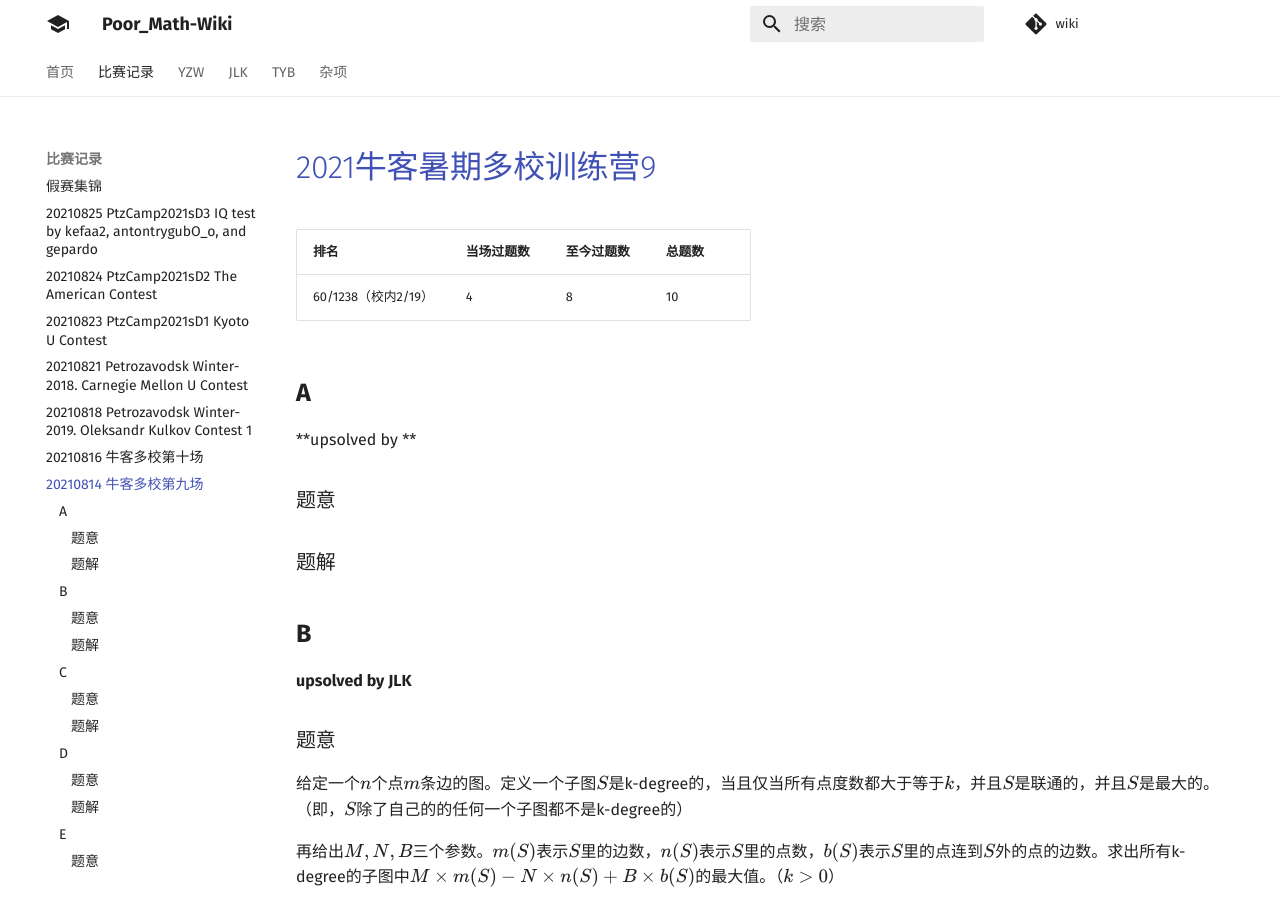
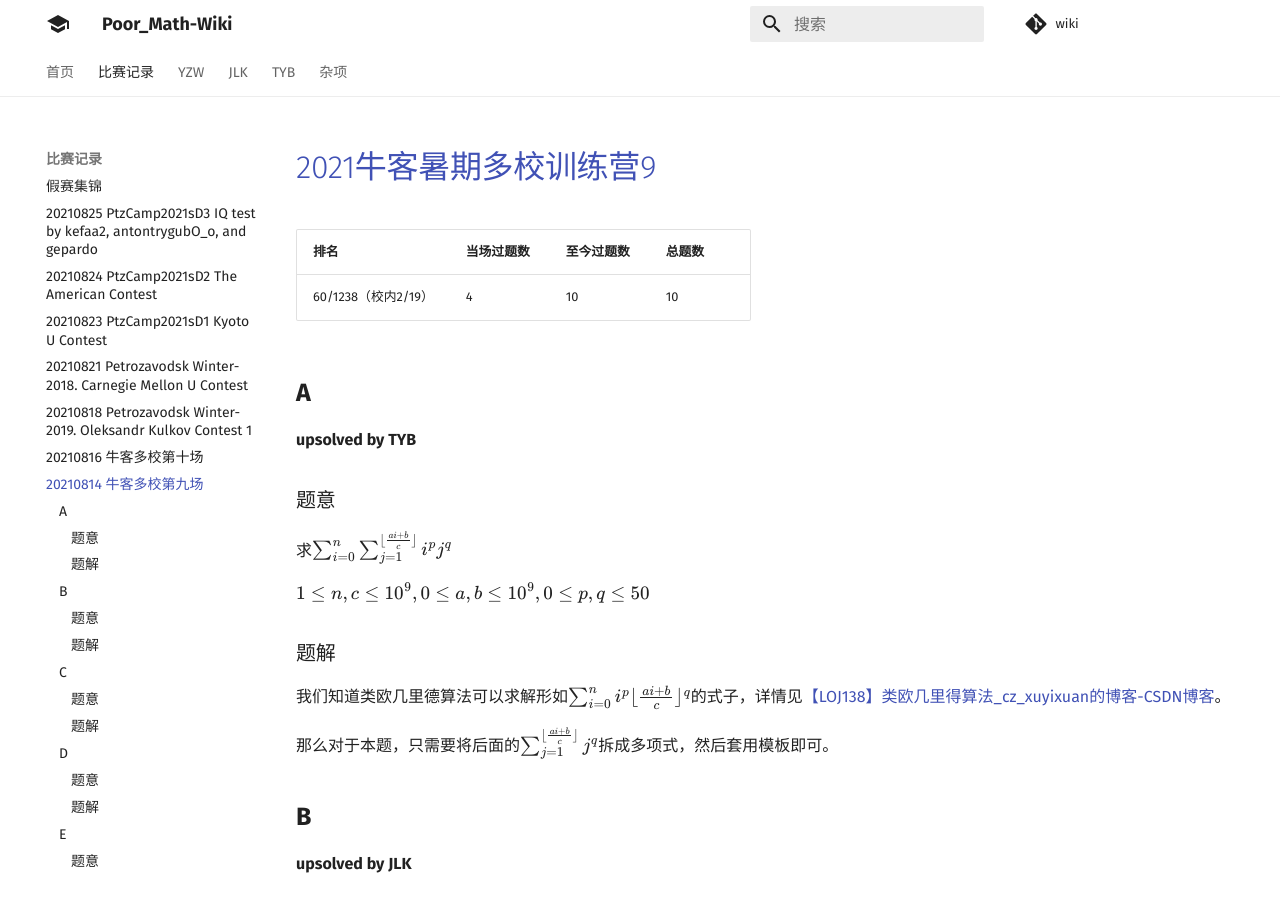
Before and after one commit to PoorMath/PoorMath.github.io, an MkDocs documentation site: the page built from docs/contest/20210814 牛客多校第九场.md, in a window 1280 px wide and 900 px high. Built offline with MkDocs 1.6.1 and Material for MkDocs 9.7.7, drawn with Linux system fonts in a browser that asks for light colours; comment, search, counter and statistics services are not loaded.

Commit message:
Update 20210814 牛客多校第九场.md
9A

```diff
--- a/docs/contest/20210814 牛客多校第九场.md
+++ b/docs/contest/20210814 牛客多校第九场.md
@@ -2,19 +2,23 @@
 
 | 排名                | 当场过题数 | 至今过题数 | 总题数 |
 | ------------------- | ---------- | ---------- | ------ |
-| 60/1238（校内2/19） | 4          | 8          | 10     |
+| 60/1238（校内2/19） | 4          | 10          | 10     |
 
 ## **A**
 
-**upsolved by **
+**upsolved by TYB**
 
 ### 题意
 
+求$\sum_{i=0}^n\sum_{j=1}^{\lfloor\frac{ai+b}{c}\rfloor}i^pj^q$
 
+$1\le n,c\le10^9,0\le a,b\le10^9,0\le p,q\le50$
 
 ### 题解
 
+我们知道类欧几里德算法可以求解形如$\sum_{i=0}^ni^p\lfloor\frac{ai+b}{c}\rfloor^q$的式子，详情见[【LOJ138】类欧几里得算法_cz_xuyixuan的博客-CSDN博客](https://blog.csdn.net/qq_39972971/article/details/94618394)。
 
+那么对于本题，只需要将后面的$\sum_{j=1}^{\lfloor\frac{ai+b}{c}\rfloor}j^q$拆成多项式，然后套用模板即可。
 
 ## **B**
 
```
